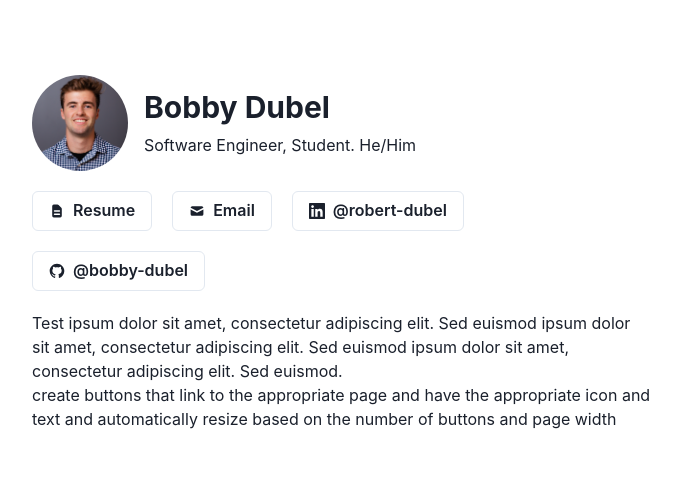
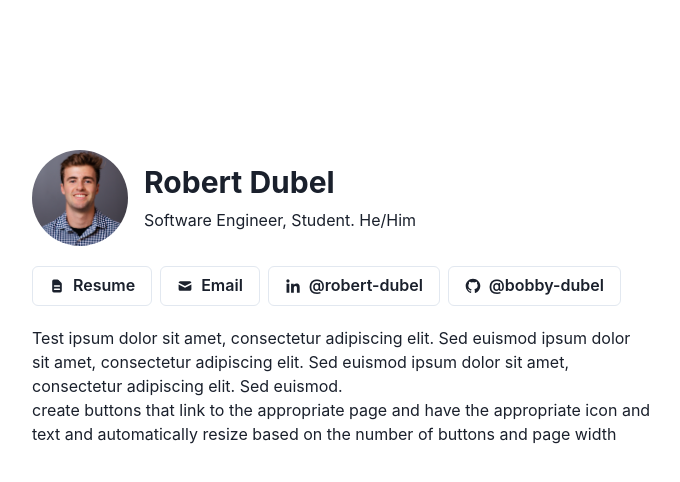
Before and after one commit to dubelr/personal-site, a Next.js app: page / in a window 1280 px wide. Shown: the top 482 px of the page, without its empty margins (298-978 px from the left). Built offline with nearby package versions, Linux system fonts and the light colour scheme.

Commit message:
links working now

```diff
--- a/package.json
+++ b/package.json
@@ -12,8 +12,10 @@
     "@chakra-ui/react": "^2.3.7",
     "@emotion/react": "^11.10.5",
     "@emotion/styled": "^11.10.5",
+    "@react-pdf/renderer": "^3.0.1",
     "eslint": "8.26.0",
     "eslint-config-next": "13.0.2",
+    "file-loader": "^6.2.0",
     "framer-motion": "^7.6.5",
     "next": "13.0.2",
     "react": "18.2.0",
--- a/pages/index.js
+++ b/pages/index.js
@@ -12,14 +12,15 @@ import {
 } from "@chakra-ui/react";
 import Head from "next/head";
 import {HiDocumentText, HiMail, } from "react-icons/hi";
-import { GrLinkedin, GrGithub } from "react-icons/gr";
+import { GrLinkedinOption, GrGithub } from "react-icons/gr";
+
 export default function Home() {
-  let name = "Bobby Dubel";
+  let name = "Robert Dubel";
   let buttons = [
-    { text: "Resume", icon: HiDocumentText, path:"resume" },
+    { text: "Resume", icon: HiDocumentText, path:"resume.pdf" },
     { text: "Email", icon: HiMail, path:"mailto:dubel.r@notheastern.edu" },
-    { text: "@robert-dubel", icon: GrLinkedin, path:"https://www.linkedin.com/in/bobby-dubel-5b1b3b1b9/" },
-    { text: "@bobby-dubel", icon: GrGithub, path:"github.com/bobbydubel" },
+    { text: "@robert-dubel", icon: GrLinkedinOption, path:"https://www.linkedin.com/in/robert-dubel/" },
+    { text: "@bobby-dubel", icon: GrGithub, path:"https://github.com/bobby-dubel" },
   ]
   return (
     <div>
@@ -28,7 +29,7 @@ export default function Home() {
         <meta name="description" content="Robert Dubel's personal website" />
         <link rel="icon" href="/favicon.ico" />
       </Head>
-      <Center pt="75px" px="50px">
+      <Center pt="150px" px="25px">
         <Flex w="620px" direction="column">
             <HStack spacing={4}>
               <Avatar size="xl" src="/profile.jpg" />
@@ -37,7 +38,7 @@ export default function Home() {
                 <Text>Software Engineer, Student. He/Him</Text>
               </VStack>
             </HStack>
-            <Wrap spacing={5} pt={5}>
+            <Wrap spacing={2} pt={5}>
               {buttons.map((button) => (
                 <Button
                 variant="outline"
--- /dev/null
+++ b/webpack.config.js
@@ -0,0 +1,11 @@
+module.exports = {
+    module: {
+      rules: [
+        {
+            test: /\.(pdf|gif|png|jpe?g|svg)$/,
+            use: 'file-loader?name=[path][name].[ext]',
+            include: paths
+          }
+      ],
+    },
+  };
```
Also changed, not shown: 2 other files (tests, documents, lock files or other folders).
